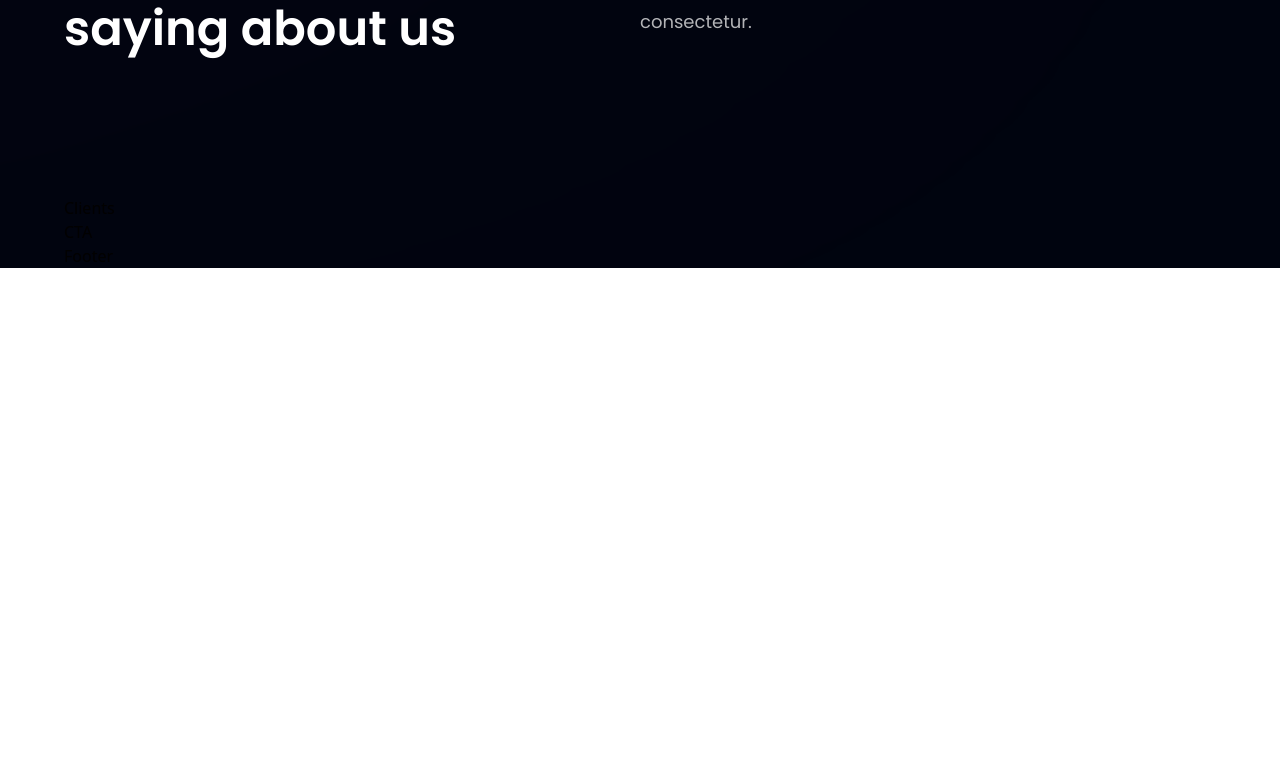
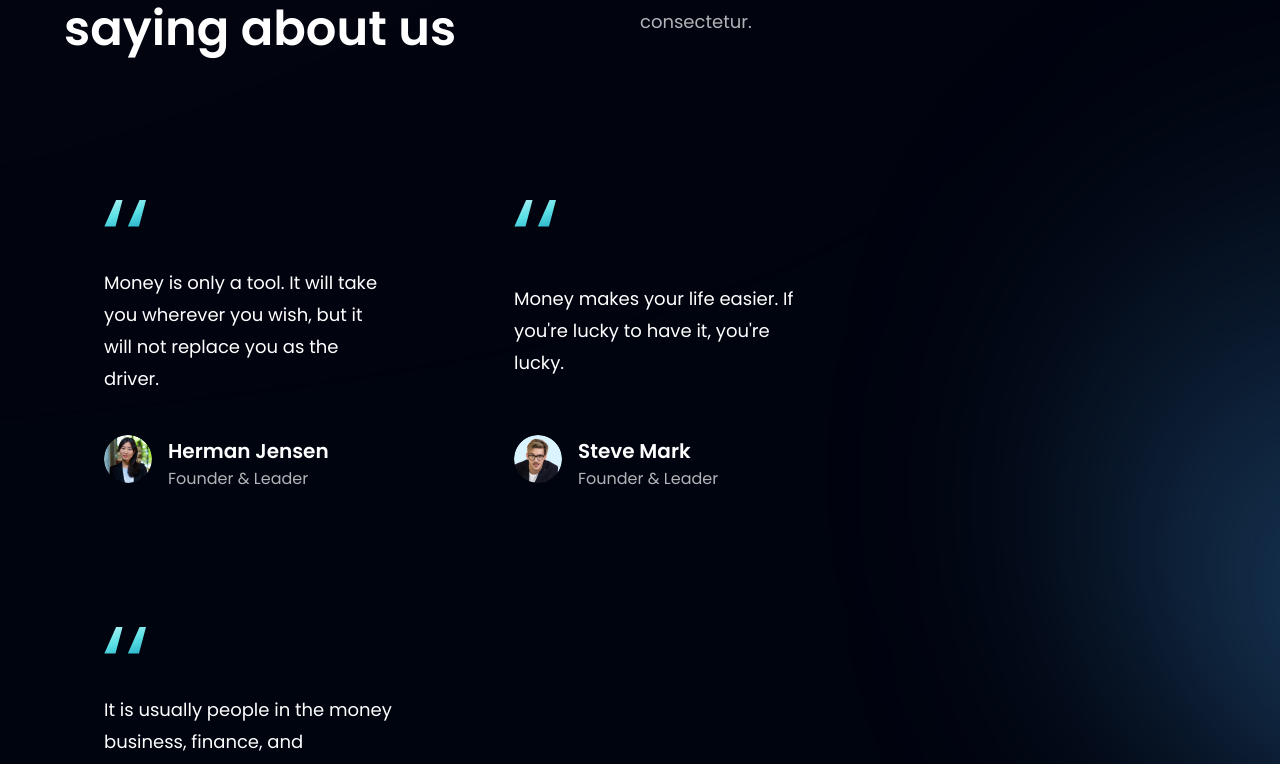
Before and after one commit to Steravy/buks-bank-app, a React (Create React App) app: page / in a window 1280 px wide. Shown: the part 2954-3718 px from the top of the page. Before the commit the page ends 3222 px from the top, so only its background shows below. Built offline with nearby package versions, Linux system fonts and the light colour scheme.

Commit message:
finishing working on Testimonial section

```diff
--- a/src/components/FeedBackCard.js
+++ b/src/components/FeedBackCard.js
@@ -1,9 +1,22 @@
-import React from 'react'
+import React from 'react';
+import {quotes} from '../assets';
 
-const FeedBackCard = () => {
+const FeedBackCard = ({content, name, title, img}) => {
   return (
-    <div>FeedBackCard</div>
+    <div className={`flex justify-between flex-col px-10 py-12 rounded-[20px] max-w-[370px] md:mr-10 sm:mr-5 mr-0 my-5 feedback-card`} >
+      <img src={quotes} alt={'double_quotes'} className={`w-[42px] h-[27px] object-contain `} />
+      <p className={`font-poppins font-normal text-white text-[18px] leading-[32px] my-10`} >
+        {content}
+      </p>
+      <div className={`flex flex-row`} >
+        <img src={img} alt={name} className={`w-[48px] h-[48px] rounded-full`} />
+        <div className={`flex flex-col ml-4`} >
+          <h4 className={`font-poppins font-semibold text-white text-[20px] leading-[32px] `} >{name}</h4>
+          <p className={`font-poppins font-normal text-dimWhite text-[16px] leading-[24px] `} >{title}</p>
+        </div>
+      </div>
+    </div>
   )
 }
 
-export default FeedBackCard
+export default FeedBackCard;
--- a/src/components/Testimonials.js
+++ b/src/components/Testimonials.js
@@ -1,12 +1,14 @@
 import React from 'react';
 import { feedback } from '../constants/staticTexts';
 import styles from '../styleConstants';
+import FeedBackCard from './FeedBackCard';
 
 const Testimonials = () => {
 
   return (
     <section id='clients' className={`${styles.paddingY} ${styles.flexCenter} flex-col relative`} >
       {/* TODO */}
+      <div className={`absolute z-[0] w-[60%] h-[60%] -right-[50%] rounded-full blue__gradient`} />
 
       <div className={`w-full flex justify-between items-center md:flex-row flex-col sm:mb-16 mb-6 relative z-[1]`} >
         <h1 className={`${styles.heading2}`} >
@@ -16,13 +18,16 @@
         <div className={`w-full md:mt-0 mt-6`} >
           <p className={`${styles.paragraph} text-left max-w-[450px]`} >
             Et ut commodo pariatur occaecat non occaecat velit laborum Lorem nisi eu exercitation consectetur.
-
           </p>
-
         </div>
-
       </div>
-
+      <div className={`flex flex-wrap sm:justify-start justify-center w-full feedback-container relative z-[1]`} >
+          {
+            feedback.map((card) => (
+              <FeedBackCard key={card.id} {...card} />
+            ))
+          }
+        </div>
     </section>
   )
 }
```
